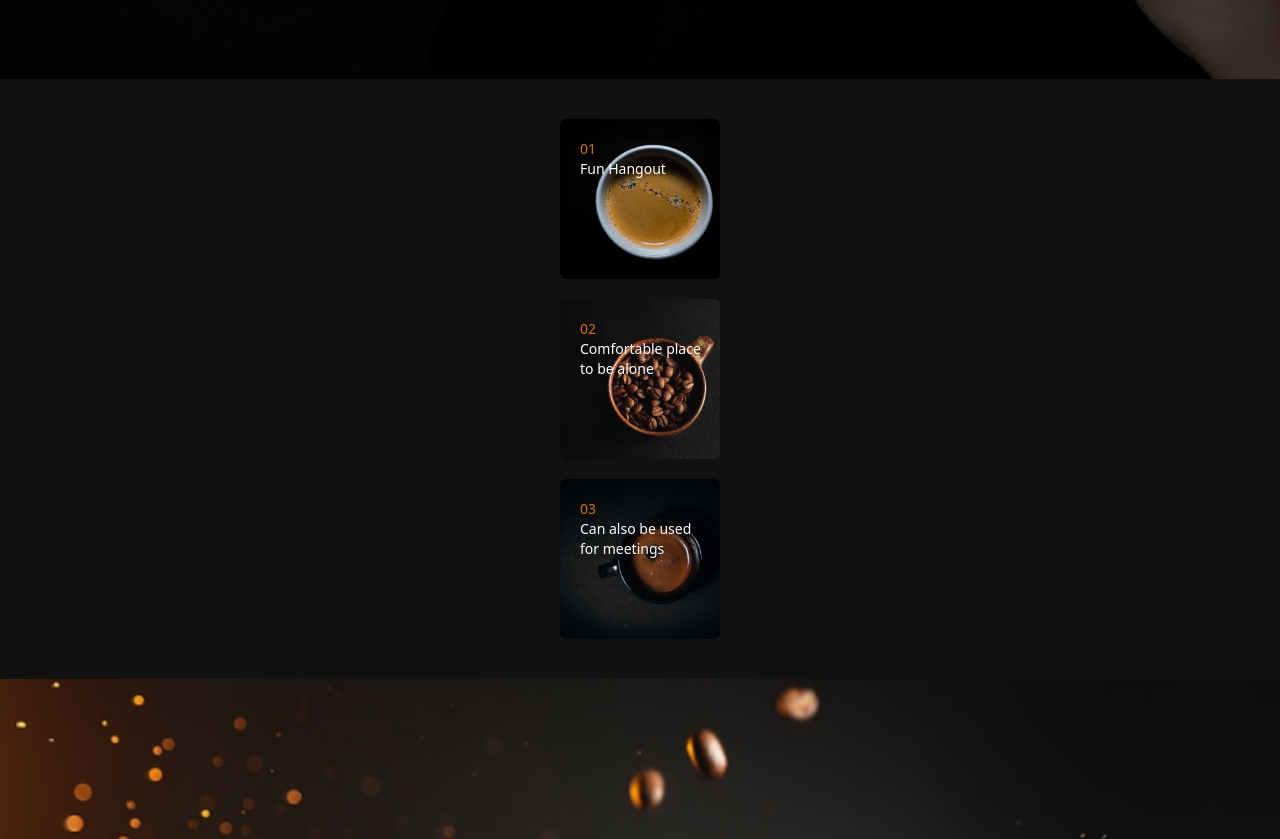
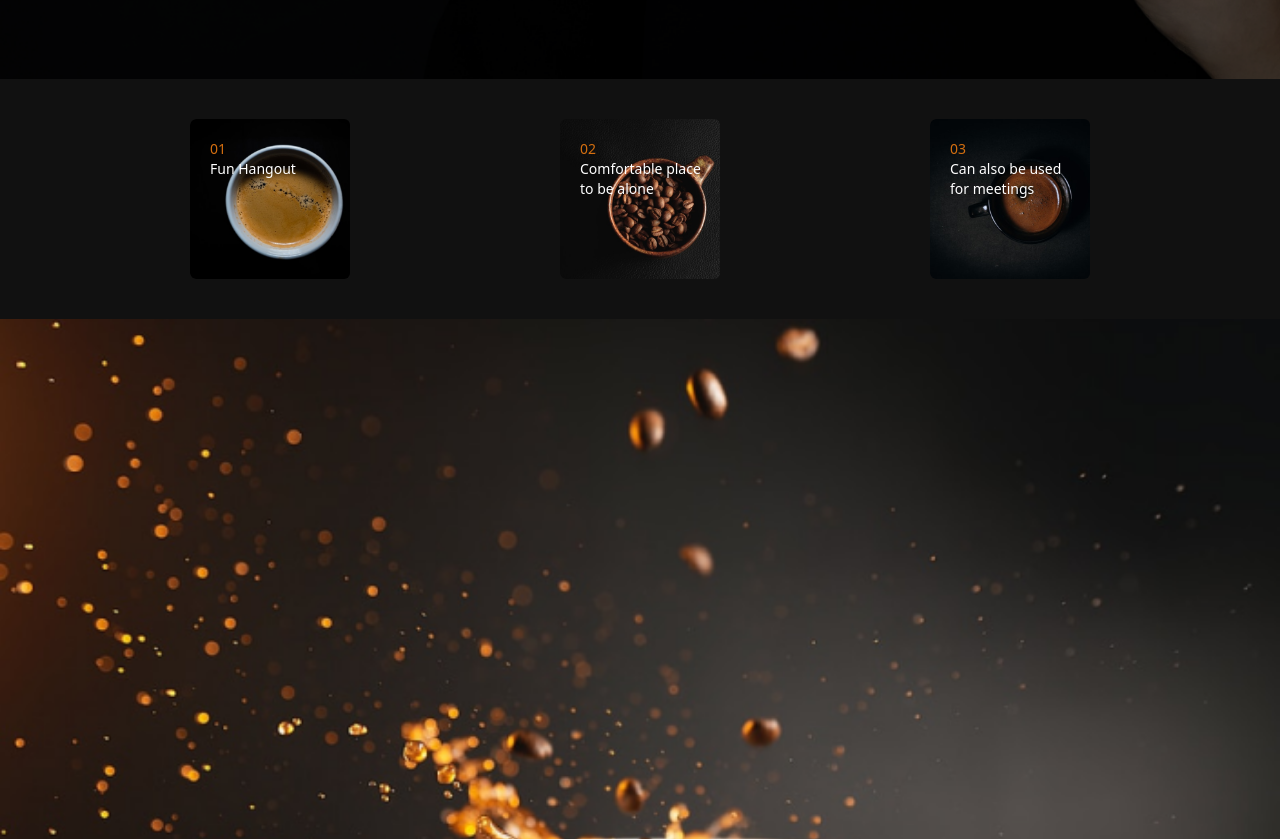
Before and after one commit to dpbayu/WebsiteChillBurn, a plain HTML site: page index.html in a window 1280 px wide. Shown: the part 721-1560 px from the top of the page. Drawn offline with nearby package versions, Linux system fonts and the light colour scheme.

Commit message:
sm section 2

```diff
--- a/index.html
+++ b/index.html
@@ -122,7 +122,7 @@
     <!-- Section 1 End -->
     <!-- Section 2 Start -->
     <div class="my-10">
-        <div class="flex flex-col items-center gap-5">
+        <div class="flex flex-col items-center gap-5 sm:flex-row sm:justify-evenly">
             <div class="bg-[url('/img/1.png')] h-40 w-40 bg-cover relative rounded-md">
                 <div class="text-white text-sm w-full h-full justify-center items-center">
                     <div class="absolute top-5 left-5 flex flex-col w-full h-full">
```
